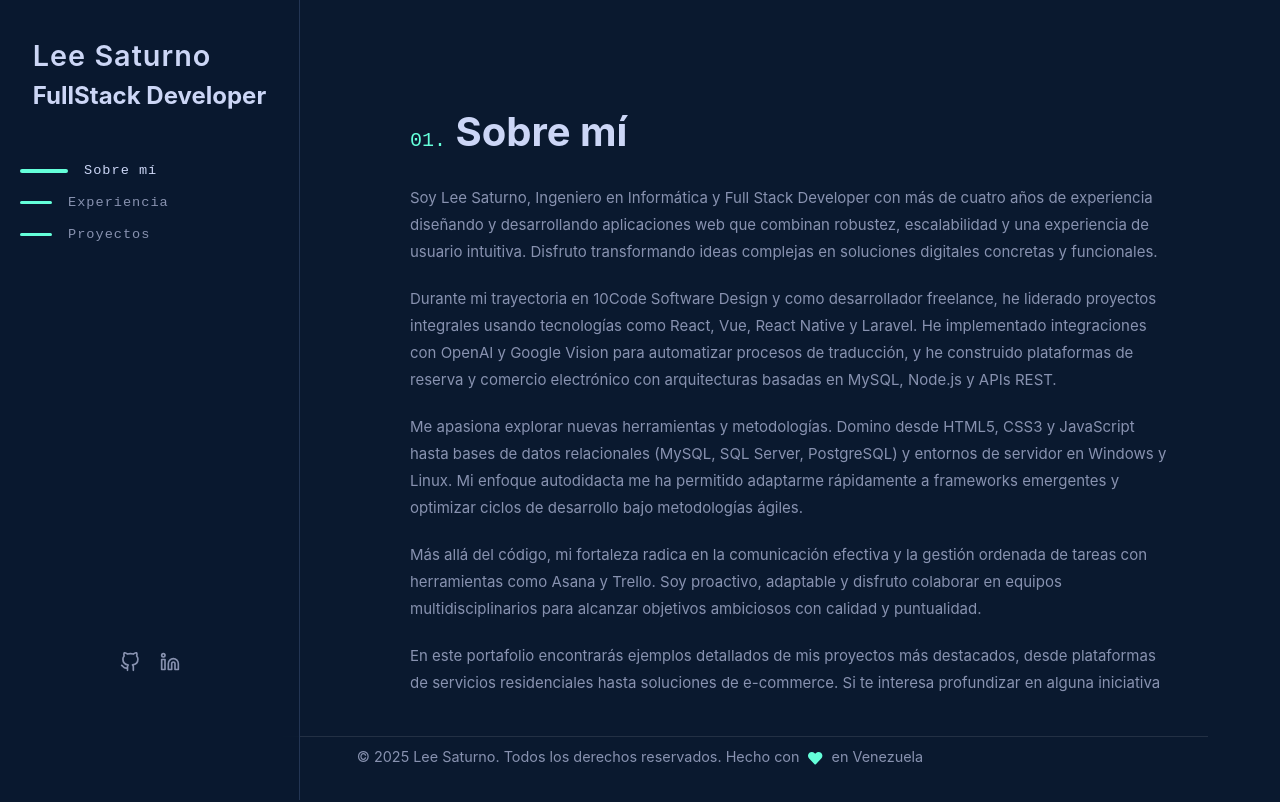
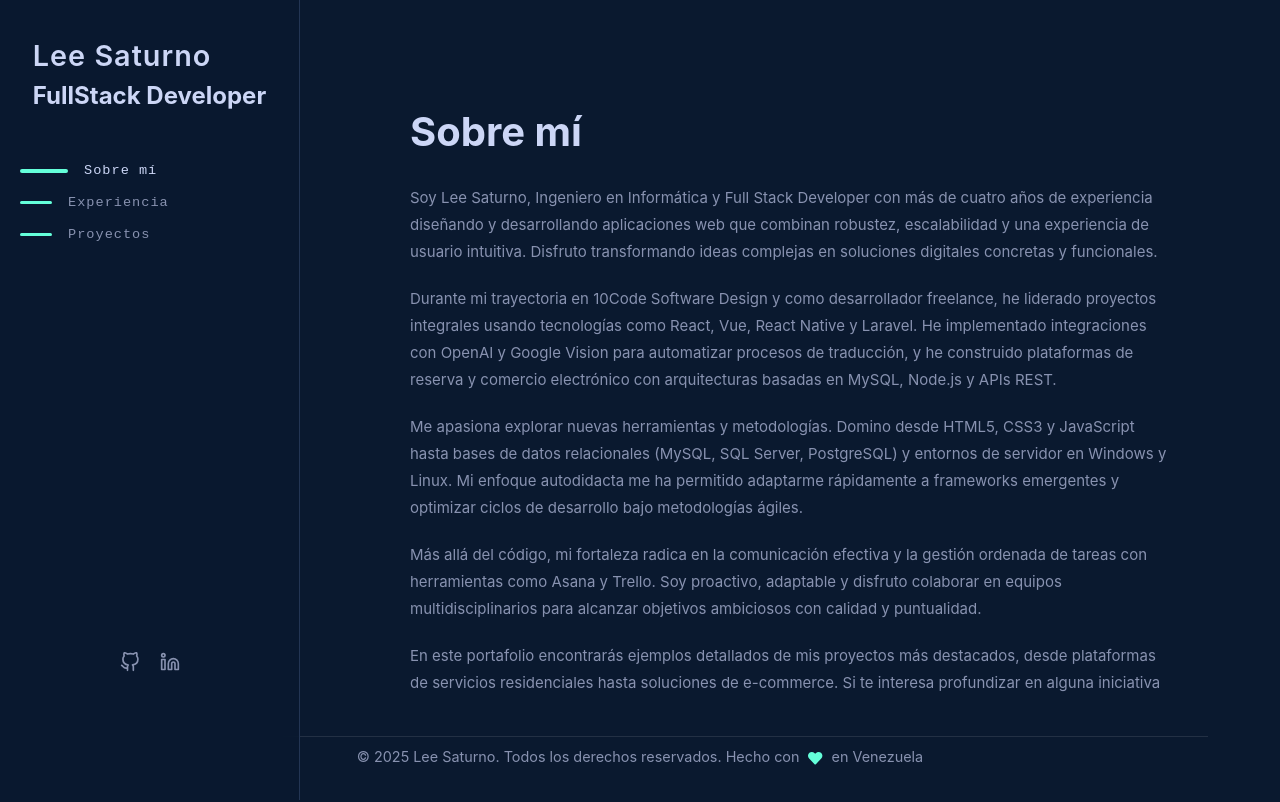
Before and after one commit to leesaturno/portafolio, a React (Vite) app: page / in a window 1280 px wide. Shown: the top 802 px of the page. Built offline with nearby package versions, Linux system fonts and the light colour scheme.

Commit message:
Eliminar número de título en la sección "Sobre mí" en About.jsx

```diff
--- a/src/components/About.jsx
+++ b/src/components/About.jsx
@@ -16,7 +16,7 @@ const About = () => {
           animate={{ y: 0, opacity: 1 }}
           transition={{ duration: 0.5, delay: 0.2 }}
         >
-          <span className="title-number">01.</span> Sobre mí
+          <span className="title-number"></span> Sobre mí
         </motion.h2>
 
         <motion.div
```
